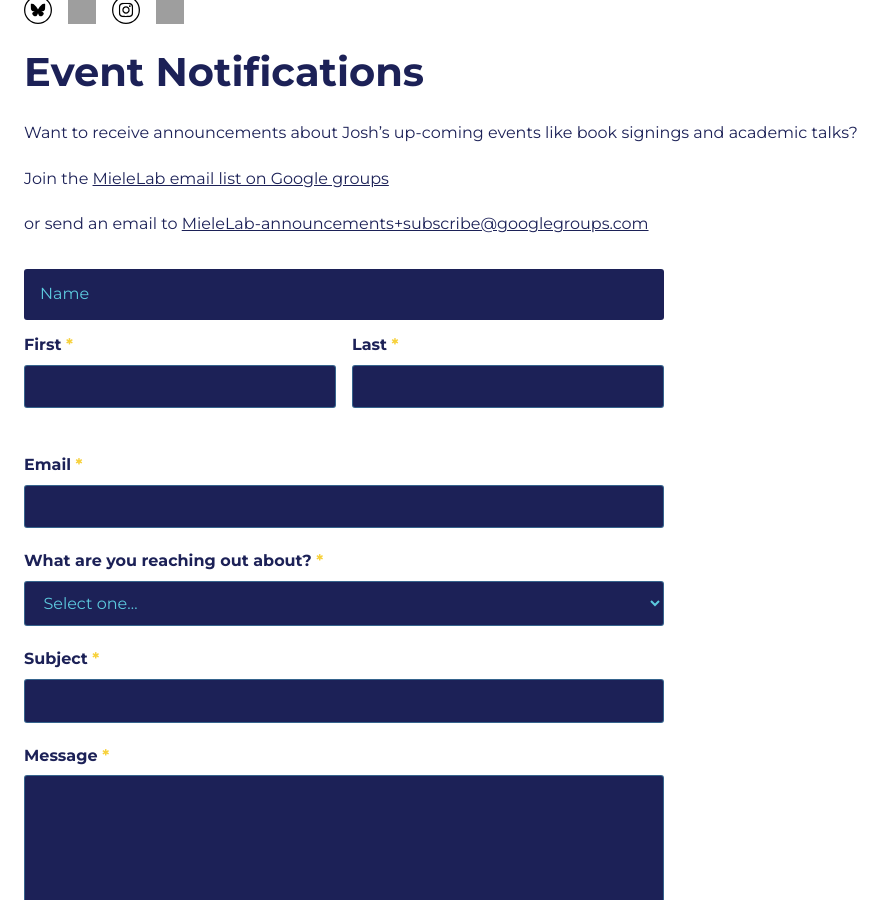
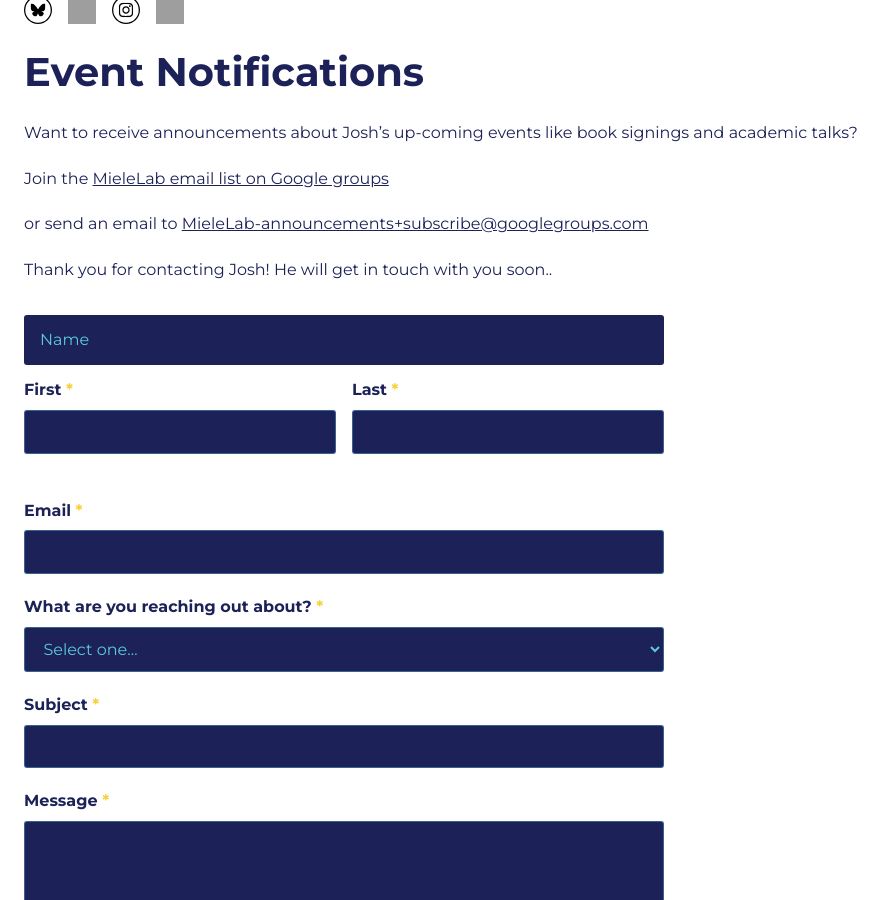
Before and after one commit to mielelab/mielelab-migration, a Jekyll site: the page built from contact.html, in a window 1280 px wide and 900 px high, scrolled down 440 px. Shown: the whole window, without its empty margins (0-896 px from the left). Built offline with Jekyll 4.4.1, drawn with Linux system fonts in a browser that asks for light colours; grey boxes are pictures that could not be loaded.

Commit message:
Fix contact form redirect and nav Home item
- Contact form now uses @formspree/ajax (same architecture as
  center4aos/caostest's contact.md), intercepting submission and
  showing an inline success message instead of navigating to
  Formspree's hosted /thanks page. The _next hidden field and
  /contact/thanks/ page stay in place as a non-JS fallback.
- Nav bar was hiding "Home" entirely on the home page instead of
  marking it current; now every page shows the full nav with
  aria-current="page" on whichever item matches, including Home.

Co-Authored-By: Claude Sonnet 5 <noreply@anthropic.com>

```diff
--- a/_includes/header.html
+++ b/_includes/header.html
@@ -3,9 +3,7 @@
     <p class="site-title"><a href="{{ '/' | relative_url }}">MieleLab</a></p>
     <nav class="main-nav" aria-label="Main">
       <ul>
-        {% unless page.url == '/' %}
-          <li><a href="{{ '/' | relative_url }}">Home</a></li>
-        {% endunless %}
+        <li><a href="{{ '/' | relative_url }}"{% if page.url == '/' %} aria-current="page"{% endif %}>Home</a></li>
         <li><a href="{{ '/connecting-dots/' | relative_url }}"{% if page.url == '/connecting-dots/' %} aria-current="page"{% endif %}>Book</a></li>
         <li><a href="{{ '/projects/' | relative_url }}"{% if page.url == '/projects/' %} aria-current="page"{% endif %}>Projects &amp; Collaborations</a></li>
         <li><a href="{{ '/blog/' | relative_url }}"{% if page.url == '/blog/' %} aria-current="page"{% endif %}>Blog</a></li>
--- a/contact.html
+++ b/contact.html
@@ -12,30 +12,39 @@ permalink: /contact/
 <p>Join the <a href="https://groups.google.com/g/mielelab-announcements">MieleLab email list on Google groups</a></p>
 <p>or send an email to <a href="mailto:MieleLab-announcements+subscribe@googlegroups.com">MieleLab-announcements+subscribe@googlegroups.com</a></p>
 
-<form class="contact-form" action="https://formspree.io/f/{{ site.formspree_id }}" method="POST">
+<div data-fs-success role="alert" tabindex="-1" id="contact-success">
+  <p>Thank you for contacting Josh! He will get in touch with you soon..</p>
+</div>
+
+<div data-fs-error role="alert"></div>
+
+<form class="contact-form" id="contact-form" action="https://formspree.io/f/{{ site.formspree_id }}" method="POST" aria-label="Contact">
   <input type="hidden" name="_next" value="{{ '/contact/thanks/' | absolute_url }}">
   <fieldset>
     <legend>Name</legend>
     <div class="name-fields">
       <div class="field">
         <label for="first-name">First <span class="required" aria-hidden="true">*</span></label>
-        <input type="text" id="first-name" name="First name" autocomplete="given-name" required>
+        <input type="text" id="first-name" name="First name" autocomplete="given-name" required data-fs-field>
+        <span data-fs-error="First name"></span>
       </div>
       <div class="field">
         <label for="last-name">Last <span class="required" aria-hidden="true">*</span></label>
-        <input type="text" id="last-name" name="Last name" autocomplete="family-name" required>
+        <input type="text" id="last-name" name="Last name" autocomplete="family-name" required data-fs-field>
+        <span data-fs-error="Last name"></span>
       </div>
     </div>
   </fieldset>
 
   <div class="field">
     <label for="email">Email <span class="required" aria-hidden="true">*</span></label>
-    <input type="email" id="email" name="_replyto" autocomplete="email" required>
+    <input type="email" id="email" name="_replyto" autocomplete="email" required data-fs-field>
+    <span data-fs-error="_replyto"></span>
   </div>
 
   <div class="field">
     <label for="topic">What are you reaching out about? <span class="required" aria-hidden="true">*</span></label>
-    <select id="topic" name="Topic" required>
+    <select id="topic" name="Topic" required data-fs-field>
       <option value="">Select one&hellip;</option>
       <option>Question about past projects</option>
       <option>Media query</option>
@@ -44,17 +53,34 @@ permalink: /contact/
       <option>Creative opportunity</option>
       <option>Something else</option>
     </select>
+    <span data-fs-error="Topic"></span>
   </div>
 
   <div class="field">
     <label for="subject">Subject <span class="required" aria-hidden="true">*</span></label>
-    <input type="text" id="subject" name="_subject" required>
+    <input type="text" id="subject" name="_subject" required data-fs-field>
+    <span data-fs-error="_subject"></span>
   </div>
 
   <div class="field">
     <label for="message">Message <span class="required" aria-hidden="true">*</span></label>
-    <textarea id="message" name="Message" required></textarea>
+    <textarea id="message" name="Message" required data-fs-field></textarea>
+    <span data-fs-error="Message"></span>
   </div>
 
-  <button type="submit">Send Message</button>
+  <button type="submit" data-fs-submit-btn>Send Message</button>
 </form>
+
+<script>
+  window.formspree = window.formspree || function () { (formspree.q = formspree.q || []).push(arguments); };
+  formspree('initForm', { formElement: '#contact-form', formId: '{{ site.formspree_id }}' });
+
+  document.addEventListener('DOMContentLoaded', function () {
+    var success = document.getElementById('contact-success');
+    if (!success) return;
+    new MutationObserver(function () {
+      if (success.offsetParent !== null) success.focus();
+    }).observe(success, { attributes: true, attributeFilter: ['style', 'class'] });
+  });
+</script>
+<script src="https://unpkg.com/@formspree/ajax@1" defer></script>
```
